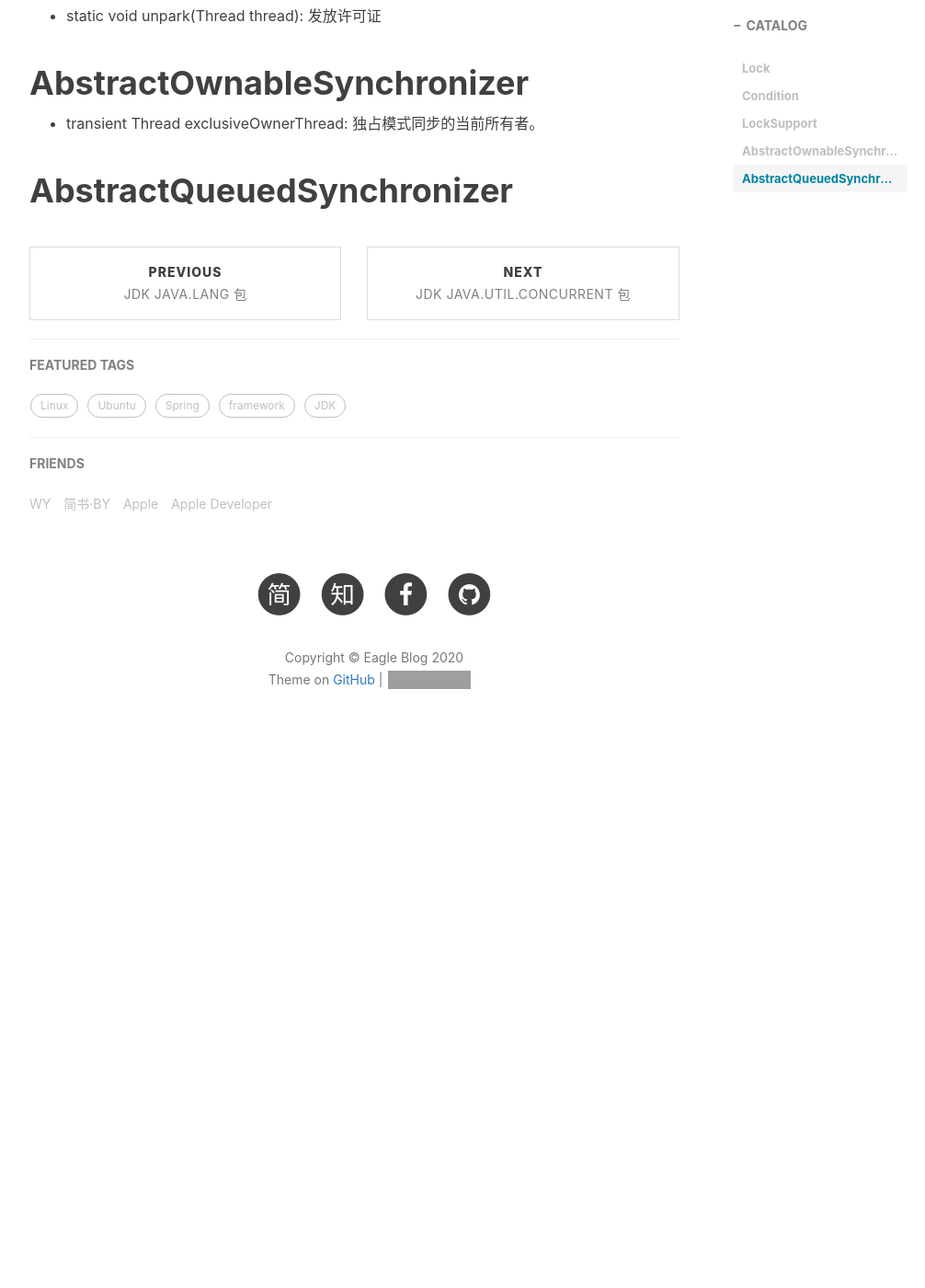
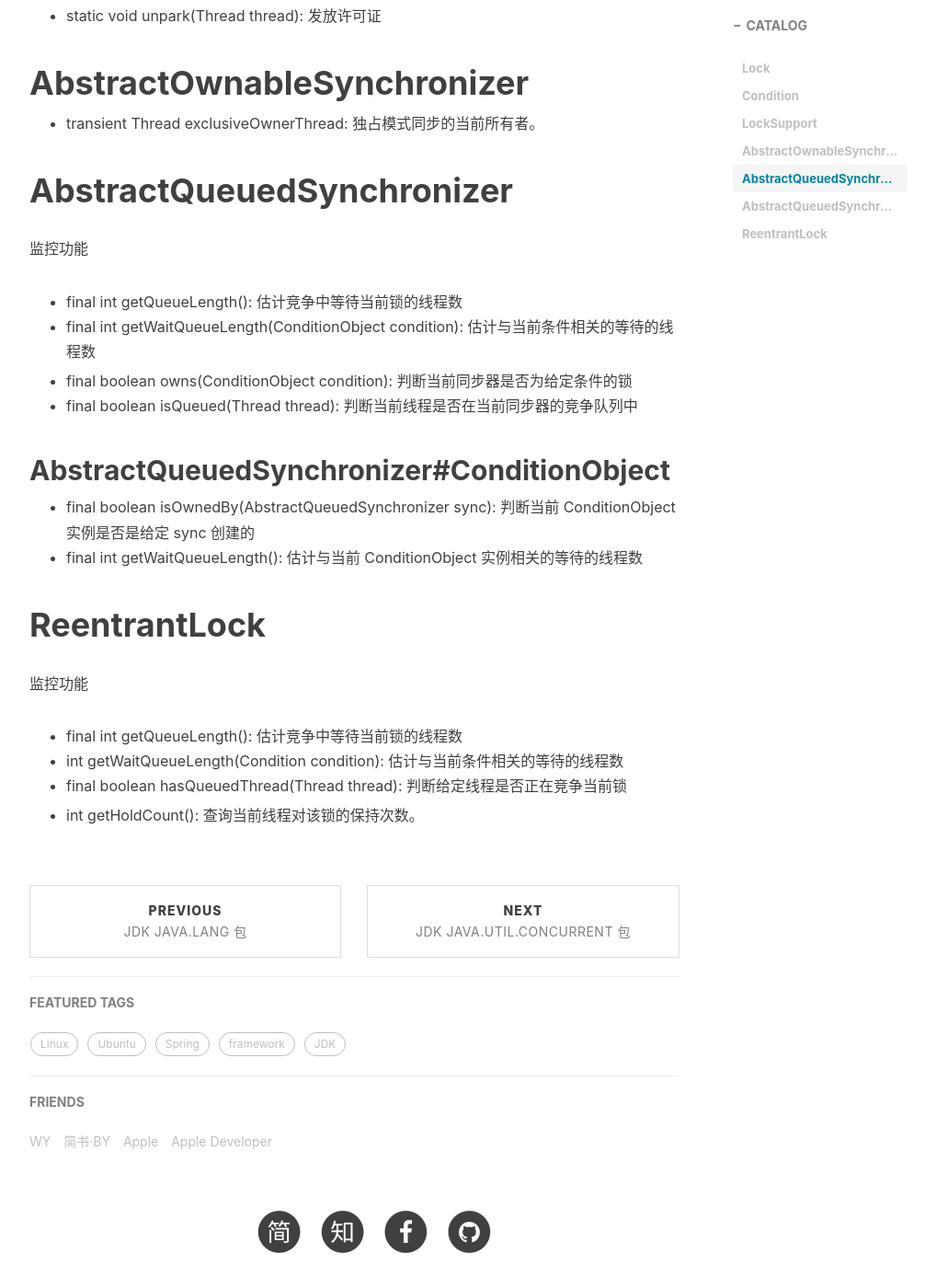
Before and after one commit to SolitaryEagle/SolitaryEagle.github.io, a Jekyll site: the page built from _posts/jdk/2020-11-11-Java.util.concurrent.locks.md, in a window 1280 px wide and 1400 px high, scrolled down 1500 px. Shown: the whole window at 92% size, without its empty margins (233-1239 px from the left). Built offline with Jekyll 4.4.1, drawn with Linux system fonts in a browser that asks for light colours; nearby versions of some CDN libraries; comment, search, counter and statistics services are not loaded; before the commit the page ends 2343 px from its top, so only the background shows below that; grey boxes are pictures that could not be loaded.

```diff
--- a/_posts/jdk/2020-11-11-Java.util.concurrent.locks.md
+++ b/_posts/jdk/2020-11-11-Java.util.concurrent.locks.md
@@ -46,3 +46,26 @@ tags:       JDK
 * transient Thread exclusiveOwnerThread: 独占模式同步的当前所有者。
 
 # AbstractQueuedSynchronizer
+
+监控功能
+* final int getQueueLength(): 估计竞争中等待当前锁的线程数
+* final int getWaitQueueLength(ConditionObject condition): 估计与当前条件相关的等待的线程数
+
+
+* final boolean owns(ConditionObject condition): 判断当前同步器是否为给定条件的锁
+* final boolean isQueued(Thread thread): 判断当前线程是否在当前同步器的竞争队列中
+
+## AbstractQueuedSynchronizer#ConditionObject
+
+* final boolean isOwnedBy(AbstractQueuedSynchronizer sync): 判断当前 ConditionObject 实例是否是给定 sync 创建的
+* final int getWaitQueueLength(): 估计与当前 ConditionObject 实例相关的等待的线程数
+
+# ReentrantLock
+
+监控功能
+* final int getQueueLength(): 估计竞争中等待当前锁的线程数
+* int getWaitQueueLength(Condition condition): 估计与当前条件相关的等待的线程数
+* final boolean hasQueuedThread(Thread thread): 判断给定线程是否正在竞争当前锁
+
+
+* int getHoldCount(): 查询当前线程对该锁的保持次数。
```
Also changed, not shown: _posts/jdk/2020-11-03-Java内存模型.md (+33 -0 lines), _posts/jdk/2020-11-19-Java锁机制.md (added, +18 -0 lines).
